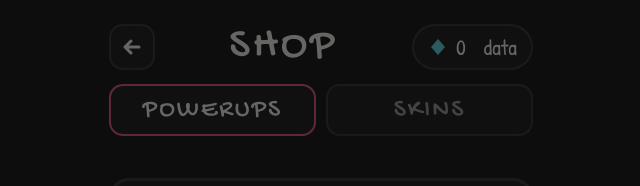
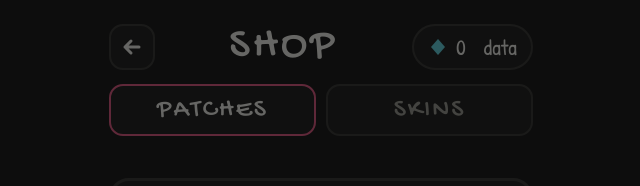
Before and after one commit to Gabi-comm/Netloop, a Next.js app: page /shop in a window 1280 px wide. Shown: the top 186 px of the page, without its empty margins (319-959 px from the left). Built offline with nearby package versions, Linux system fonts and the light colour scheme.

Commit message:
Update ShopScreen.tsx

```diff
--- a/src/features/shop/ShopScreen.tsx
+++ b/src/features/shop/ShopScreen.tsx
@@ -13,7 +13,7 @@ import styles from "./shop.module.css";
 type TabId = "powerups" | "skins";
 
 const TABS: { id: TabId; label: string }[] = [
-  { id: "powerups", label: "POWERUPS" },
+  { id: "powerups", label: "PATCHES" },
   { id: "skins", label: "SKINS" },
 ];
 
```
